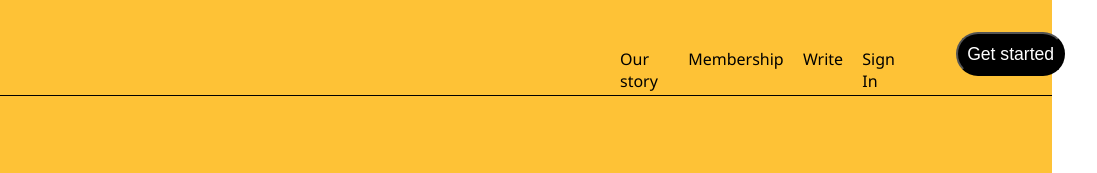
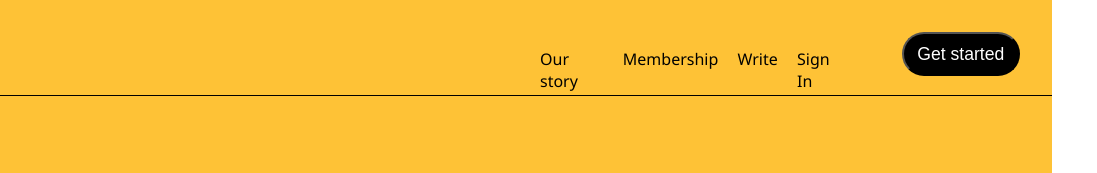
Before and after one commit to dantocome/media-pro, a plain HTML site: page index.html in a window 1280 px wide. Shown: the top 173 px of the page, 228-1325 px from the left, 1097 px wide, since content can reach past the window. Drawn offline with nearby package versions, Linux system fonts and the light colour scheme; a web font is replaced by a local one.

Commit message:
all added files

```diff
--- a/style/header.css
+++ b/style/header.css
@@ -10,7 +10,7 @@ header {
 }
 nav{
    display: flex;
-   gap: 35em;
+   gap: 30em;
    padding: 2em  2em;
    height: 6em;
    margin: auto;
```
